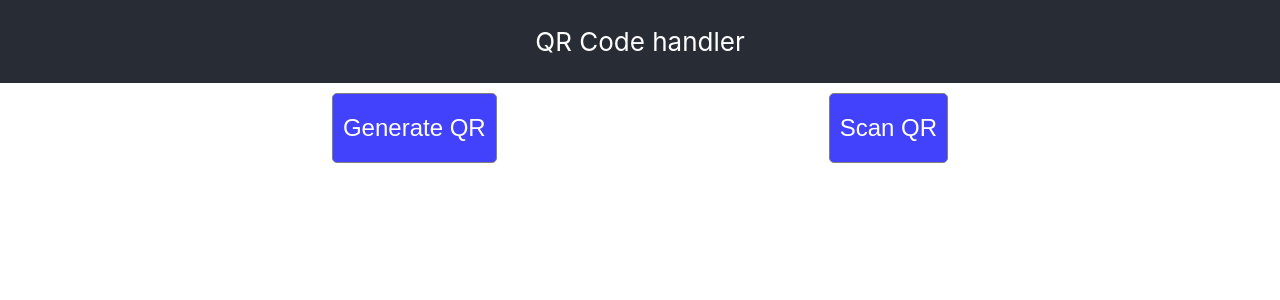
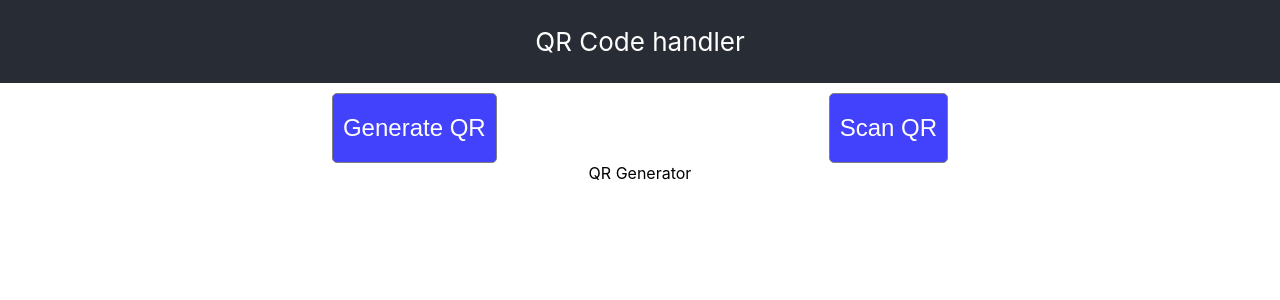
Before and after one commit to MZunairKhan/React-QR, a React (Create React App) app: page / in a window 1280 px wide. Both pictures are taken after a click on the button "Generate QR". Shown: the top 300 px of the page. Built offline with nearby package versions, Linux system fonts and the light colour scheme.

Commit message:
Add components

```diff
--- a/src/App.css
+++ b/src/App.css
@@ -6,12 +6,6 @@ button {
 
 .App {
   text-align: center;
-}
-
-@media (prefers-reduced-motion: no-preference) {
-  .App-logo {
-    animation: App-logo-spin infinite 20s linear;
-  }
 }
 
 .App-header {
--- a/src/App.tsx
+++ b/src/App.tsx
@@ -1,8 +1,19 @@
-import React from 'react';
+import React, { useState } from 'react';
 import logo from './logo.svg';
 import './App.css';
+import QRScanner from './components/qr-scanner';
+import QRGenerator from './components/qr-generator';
+
+enum Mode {
+  'None',
+  'Generate',
+  'Scan'
+}
 
 function App() {
+
+  const [mode, setMode] = useState<Mode>(Mode.None);
+
   return (
     <div className="App">
       <header className="App-header">
@@ -10,9 +21,19 @@ function App() {
       </header>
 
       <div className='QR-Section'>
-        <button className='QR-Button'>Generate QR</button>
-        <button className='QR-Button'>Scan QR</button>
+        <button className='QR-Button' onClick={() => setMode(Mode.Generate)}>Generate QR</button>
+        <button className='QR-Button' onClick={() => setMode(Mode.Scan)}>Scan QR</button>
       </div>
+
+      {
+        mode === Mode.Scan &&
+        <QRScanner/>
+      }
+
+      {
+        mode === Mode.Generate &&
+        <QRGenerator/>
+      }
     </div>
   );
 }
--- /dev/null
+++ b/src/components/qr-generator.tsx
@@ -0,0 +1,13 @@
+
+
+import React from 'react';
+
+function QRGenerator() {
+  return (
+    <div>
+        QR Generator
+    </div>
+  );
+}
+
+export default QRGenerator;
--- /dev/null
+++ b/src/components/qr-scanner.tsx
@@ -0,0 +1,12 @@
+
+import React from 'react';
+
+function QRScanner() {
+  return (
+    <div>
+        QR Scanner
+    </div>
+  );
+}
+
+export default QRScanner;
```
